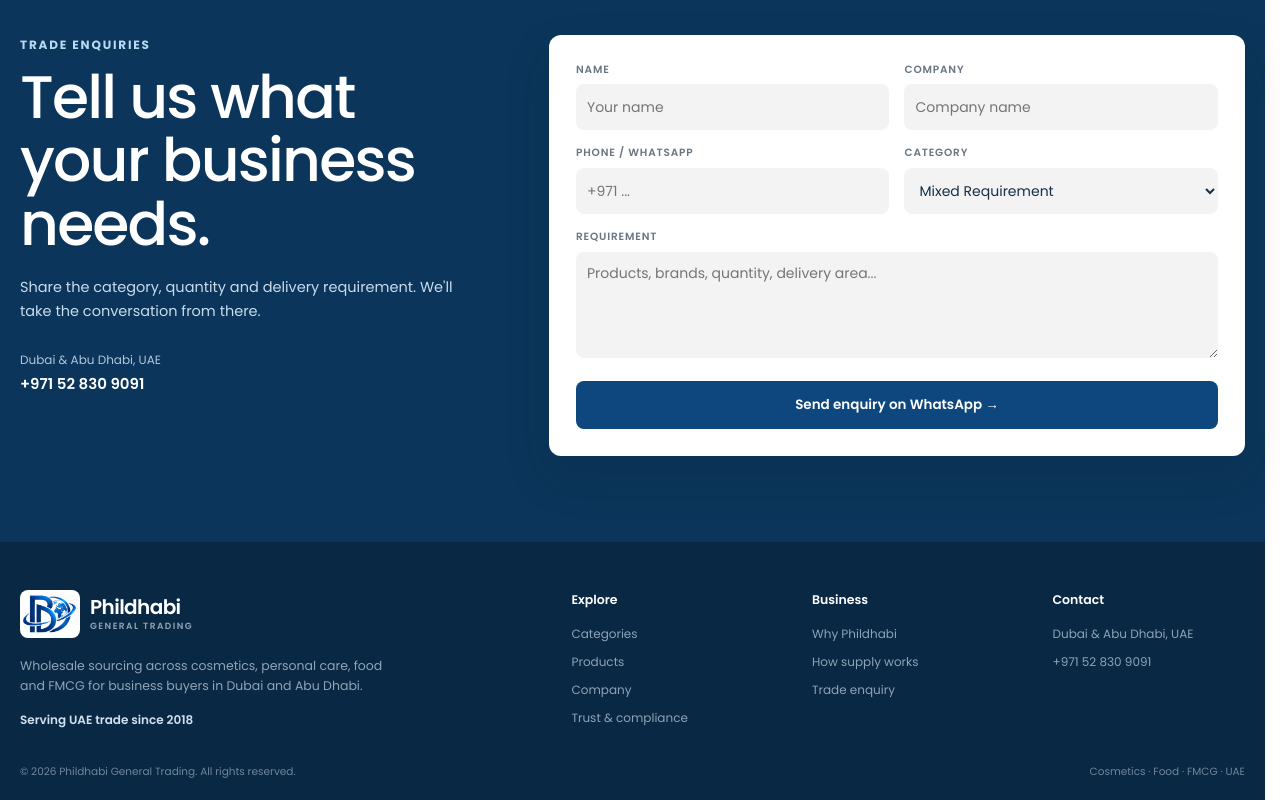
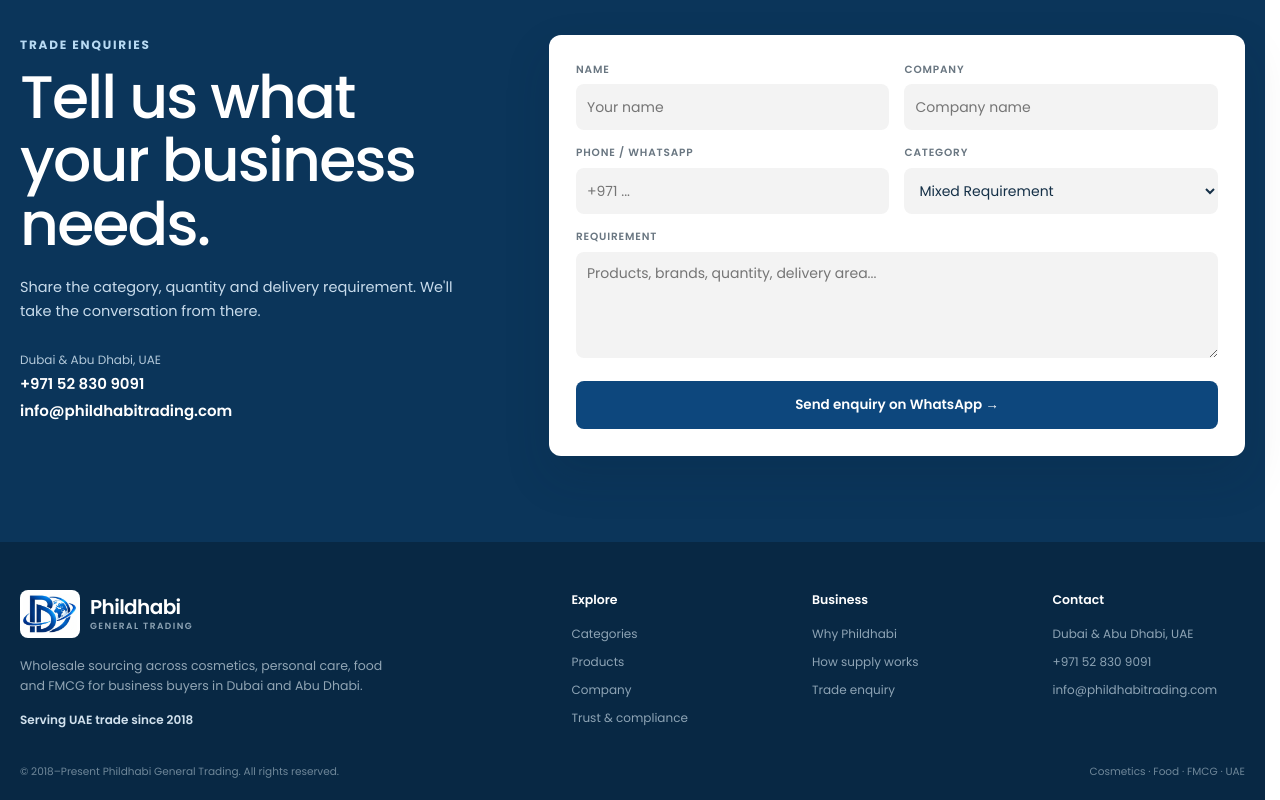
Before and after one commit to Shijastk/phildhabitrading, a Next.js app: page / in a window 1280 px wide. Shown: the part 6677-7477 px from the top of the page. Built offline with nearby package versions, Linux system fonts and the light colour scheme.

Commit message:
Add company email and update copyright period

```diff
--- a/app/layout.tsx
+++ b/app/layout.tsx
@@ -121,9 +121,11 @@
       height: 523,
     },
     telephone: company.phoneHref,
+    email: company.email,
     contactPoint: {
       '@type': 'ContactPoint',
       telephone: company.phoneHref,
+      email: company.email,
       contactType: 'sales',
       areaServed: 'AE',
       availableLanguage: ['English', 'Arabic'],
--- a/components/layout/SiteFooter.tsx
+++ b/components/layout/SiteFooter.tsx
@@ -41,11 +41,12 @@
           <h2>Contact</h2>
           <span>{company.coverage}</span>
           <a href={`tel:${company.phoneHref}`}>{company.phoneDisplay}</a>
+          <a href={company.emailHref}>{company.email}</a>
         </div>
       </div>
 
       <div className="siteShell footerBottom">
-        <span>© 2026 Phildhabi General Trading. All rights reserved.</span>
+        <span>© 2018–Present Phildhabi General Trading. All rights reserved.</span>
         <span>Cosmetics · Food · FMCG · UAE</span>
       </div>
     </footer>
--- a/components/sections/TradeContact.tsx
+++ b/components/sections/TradeContact.tsx
@@ -34,6 +34,7 @@
           <div className="contactMeta">
             <span>{company.coverage}</span>
             <a href={`tel:${company.phoneHref}`}>{company.phoneDisplay}</a>
+            <a href={company.emailHref}>{company.email}</a>
           </div>
         </div>
 
--- a/data/site.ts
+++ b/data/site.ts
@@ -2,6 +2,8 @@
   name: 'Phildhabi General Trading',
   phoneDisplay: '+971 52 830 9091',
   phoneHref: '+971528309091',
+  email: 'info@phildhabitrading.com',
+  emailHref: 'mailto:info@phildhabitrading.com',
   coverage: 'Dubai & Abu Dhabi, UAE',
   experienceSince: '2018',
   experienceLabel: 'Serving UAE trade since 2018',
@@ -117,7 +119,7 @@
   {
     question: 'How can I request wholesale pricing?',
     answer:
-      'Send the product category, estimated quantity and delivery area through the website enquiry form or WhatsApp at +971 52 830 9091.',
+      'Send the product category, estimated quantity and delivery area through the website enquiry form, email info@phildhabitrading.com, or WhatsApp at +971 52 830 9091.',
   },
 ];
 
```
